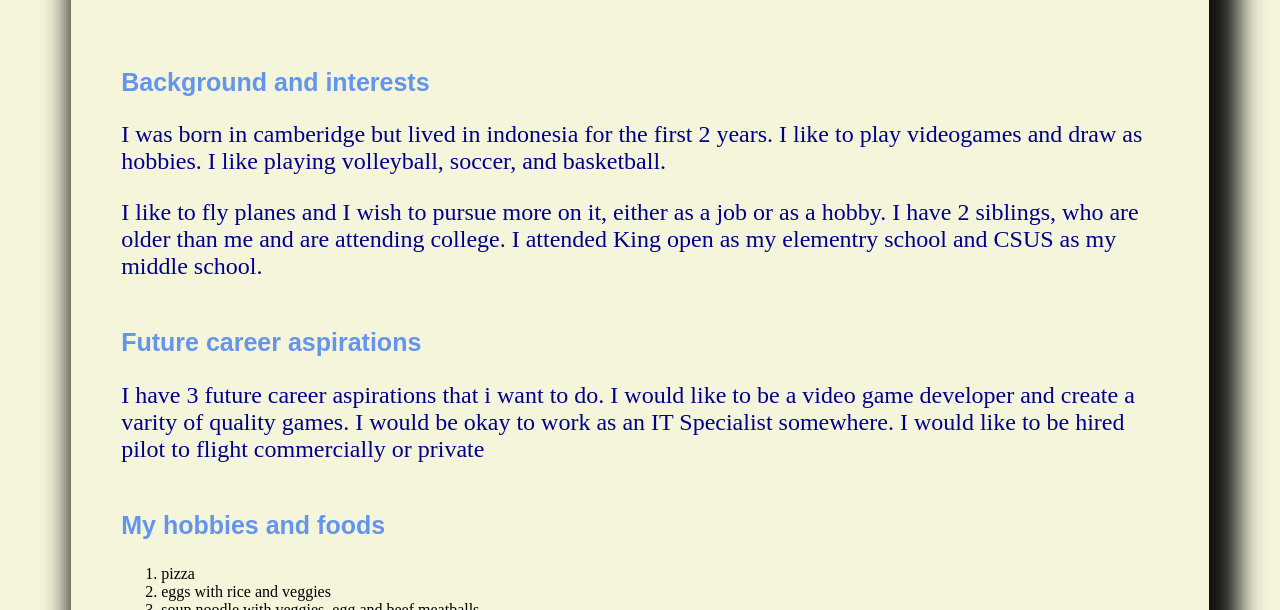
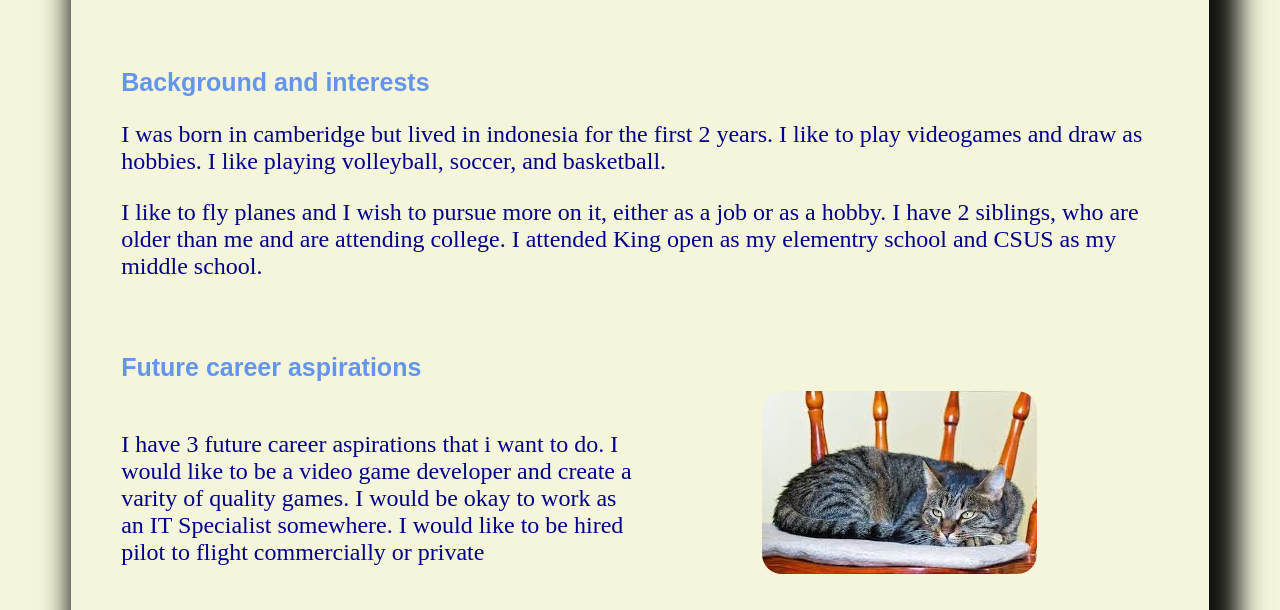
Before and after one commit to 27mfarah-collab/flexbox-to-html1-lab, a plain HTML site: page index.html in a window 1280 px wide. Shown: the part 190-800 px from the top of the page. Drawn offline with nearby package versions, Linux system fonts and the light colour scheme.

Commit message:
added an image and class ids to my goals section to use flex and used flex to make them to be side by side

```diff
--- a/css/style.css
+++ b/css/style.css
@@ -67,6 +67,35 @@ nav a:hover{
 
 }
 
+.goals{
+  display: flex;
+  flex-direction: row;
+  justify-content: space-evenly;
+  align-items: center;
+}
+
+.text{
+  width: 50%;
+   display: flex;
+  flex-direction: column;
+
+}
+
+
+
+.section_pic{
+  width: 50%;
+  display: flex;
+  flex-direction: column;
+  justify-content: center;
+  align-items: center;
+
+
+}
+
+.section_pic img{
+  border-radius: 20px;
+}
 
 section {
   margin-bottom: 3rem;
--- a/index.html
+++ b/index.html
@@ -25,6 +25,7 @@
         </header>
         <!-- links go into the nav section-->
         <main>
+
             <section>
                 <h2 id="background">Background and interests</h2>
                 <p>
@@ -38,7 +39,8 @@
                     I attended King open as my elementry school and CSUS as my middle school.
                 </p>
             </section>
-            <section>
+            <div class="goals">
+                <section class="text">
                     <h3>Future career aspirations</h3>
                     <p>
                     I have 3 future career aspirations that i want to do.
@@ -47,6 +49,13 @@
                     I would like to be hired pilot to flight commercially or private
                     </p>
                 </section>
+                <div class="section_pic">
+                    <img src="images/cat.jpeg" alt="cat" >
+
+                </div>
+
+            </div>
+
             <section>
                 <h3>My hobbies and foods</h3>
                 <ol>
```
Lines whose indentation alone changed are shown as unchanged.
